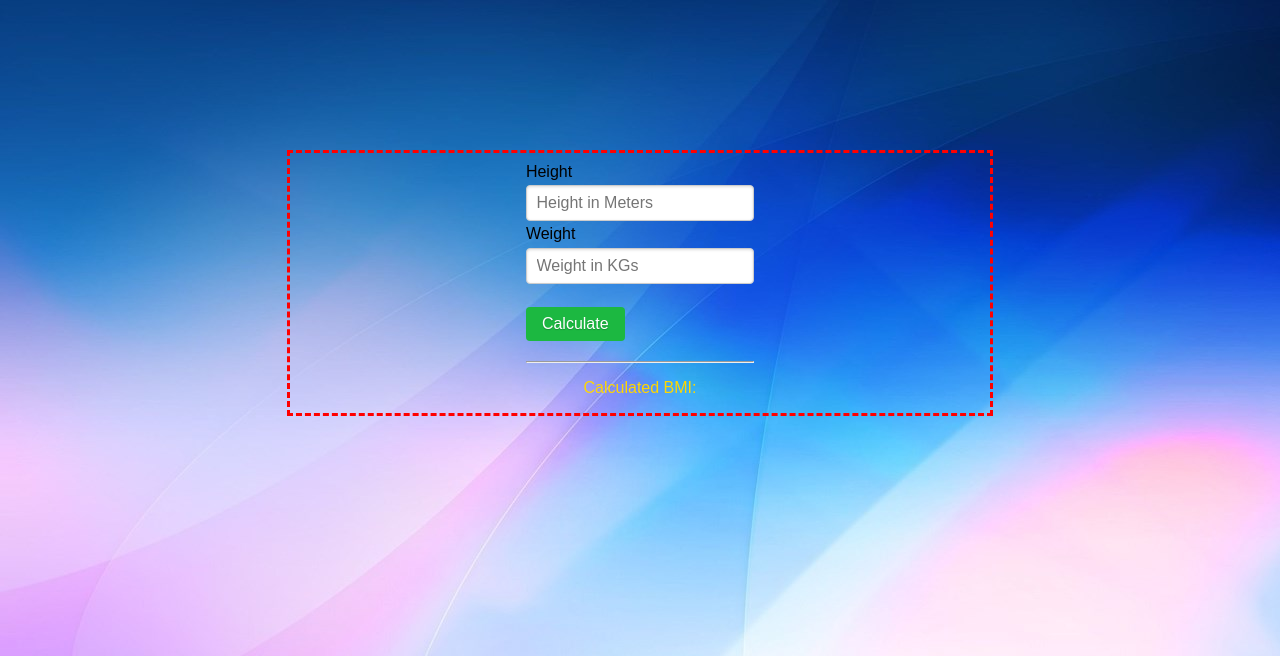
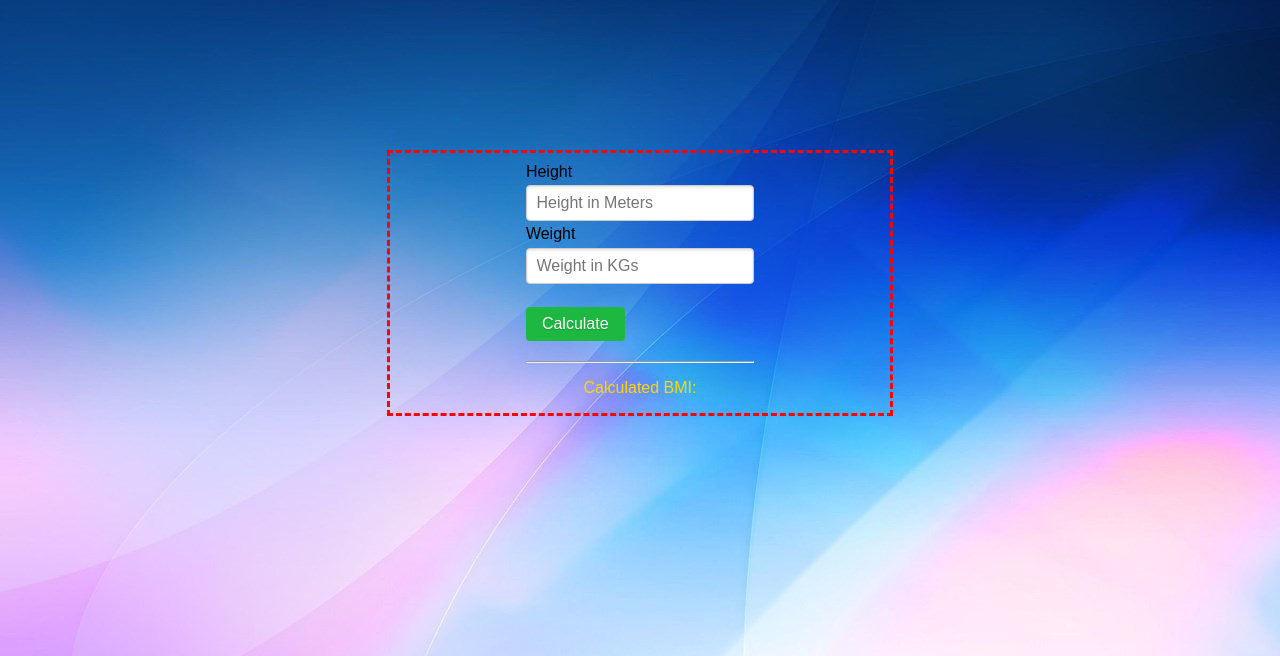
Before and after one commit to rikjal/BMI-Calculator, a Flask app: page / in a window 1280 px wide. Shown: the top 656 px of the page. Run offline with Flask 2, Linux system fonts and the light colour scheme; some libraries are stand-ins or nearby versions.

Commit message:
Update index.css

```diff
--- a/static/css/index.css
+++ b/static/css/index.css
@@ -3,8 +3,8 @@ body{
 }
 #form{
     margin: 150px auto;
-    max-width: 700px;
-    min-width: 400px;
+    max-width: 500px;
+    min-width: 300px;
     display: flex;
     justify-content: center;
     border: 3px dashed red;
```
